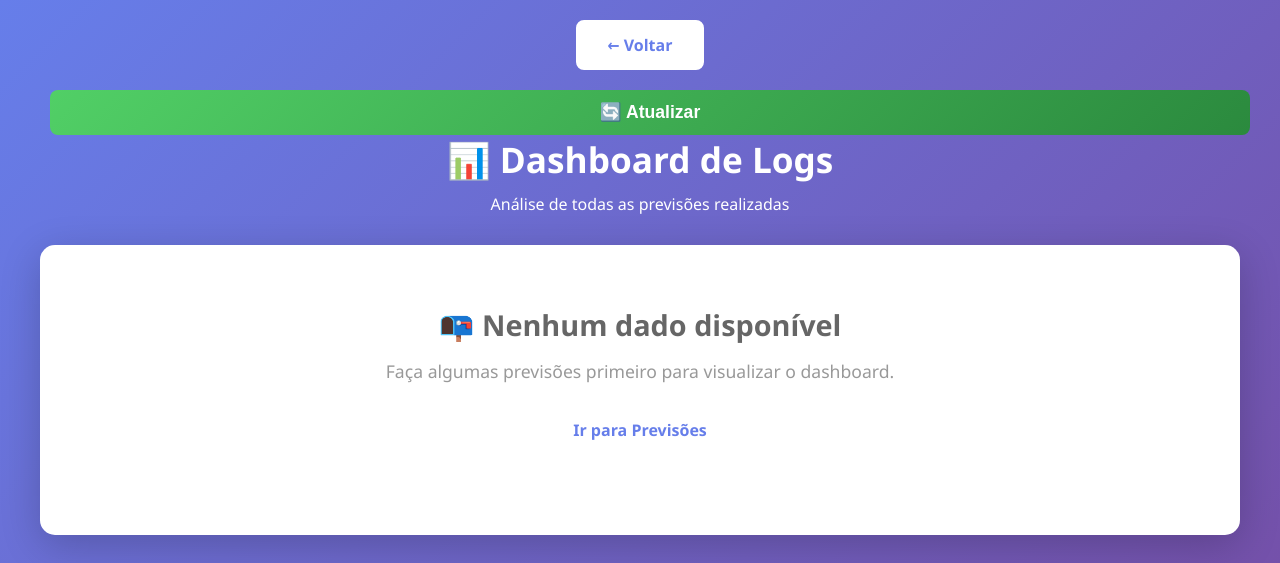
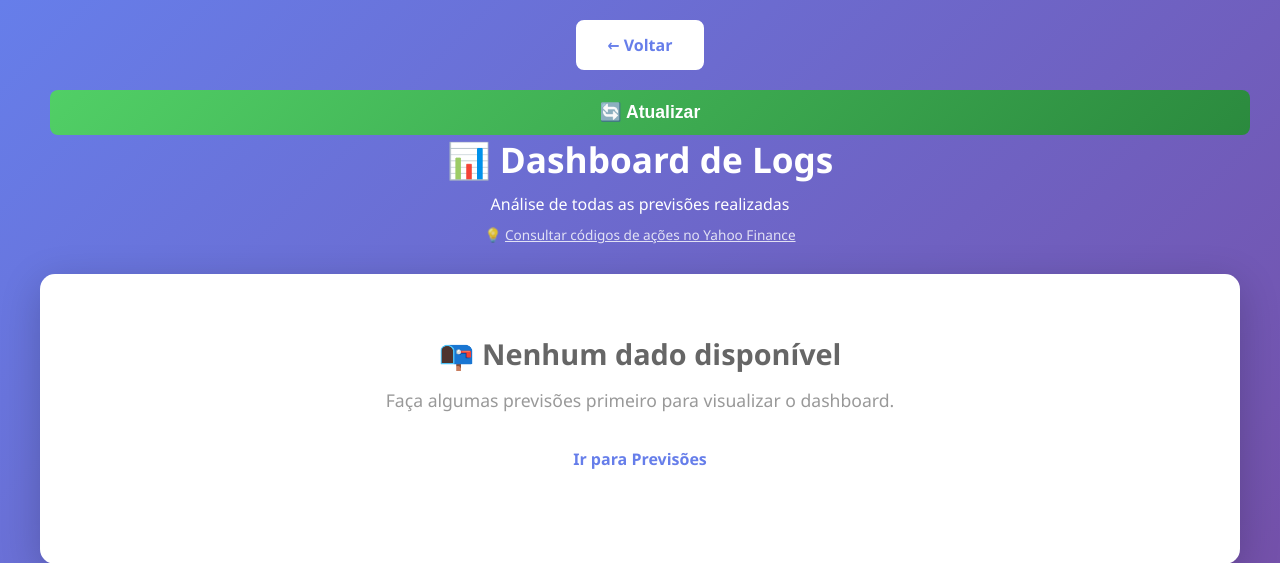
Before and after one commit to udanielsantin/stock_predictor_lstm_model, a FastAPI app: page /dashboard in a window 1280 px wide. Shown: the top 563 px of the page. Run offline with FastAPI, Linux system fonts and the light colour scheme.

Commit message:
fix: /dashboard

```diff
--- a/api/app.py
+++ b/api/app.py
@@ -90,7 +90,7 @@ def root(request: Request):
     )
 
 @app.get("/dashboard", response_class=HTMLResponse)
-def dashboard():
+def dashboard(request: Request):
     """Retorna o dashboard de logs"""
     try:
         # Get dashboard data from S3
@@ -106,8 +106,9 @@ def dashboard():
         total = data["total_predictions"]
         success_rate = round((data["successful"] / total * 100), 1) if total > 0 else 0
 
-        # Render template
+        # Contexto passado para o template
         context = {
+            "request": request,  # OBRIGATÓRIO para Jinja no FastAPI
             "total_predictions": data["total_predictions"],
             "successful": data["successful"],
             "failed": data["failed"],
@@ -119,19 +120,17 @@ def dashboard():
             "chart_r2_distribution": chart_r2_distribution
         }
 
-        with open("templates/dashboard.html", "r", encoding="utf-8") as f:
-            template_content = f.read()
-
-        # Simple template rendering (replacing {{ }} placeholders)
-        from jinja2 import Template
-        template = Template(template_content)
-        html_content = template.render(**context)
-
-        return HTMLResponse(content=html_content)
+        return templates.TemplateResponse(
+            "dashboard.html",
+            context
+        )
 
     except Exception as e:
         print(f"Error generating dashboard: {e}")
-        raise HTTPException(status_code=500, detail=f"Error generating dashboard: {str(e)}")
+        raise HTTPException(
+            status_code=500,
+            detail=f"Error generating dashboard: {str(e)}"
+        )
 
 @app.get("/health")
 def health():
--- a/api/templates/dashboard.html
+++ b/api/templates/dashboard.html
@@ -15,6 +15,17 @@
         .dashboard-header h1 {
             font-size: 2.2em;
             margin-bottom: 10px;
+        }
+
+        .yahoo-link {
+            font-size: 0.85em;
+            margin-top: 10px;
+            opacity: 0.8;
+        }
+
+        .yahoo-link a {
+            color: white;
+            text-decoration: underline;
         }
 
         .stats-grid {
@@ -155,6 +166,9 @@
             <button onclick="location.reload()" class="refresh-button">🔄 Atualizar</button>
             <h1>📊 Dashboard de Logs</h1>
             <p>Análise de todas as previsões realizadas</p>
+            <p class="yahoo-link">
+                💡 <a href="https://finance.yahoo.com/lookup" target="_blank">Consultar códigos de ações no Yahoo Finance</a>
+            </p>
         </div>
 
         {% if total_predictions > 0 %}
--- a/api/templates/index.html
+++ b/api/templates/index.html
@@ -11,6 +11,9 @@
         <div class="header">
             <h1>📈 Stock Price Predictor</h1>
             <p>Utilize inteligência artificial para prever preços de ações</p>
+            <p style="font-size: 0.85em; margin-top: 10px; opacity: 0.8;">
+                💡 <a href="https://finance.yahoo.com/lookup" target="_blank" style="color: white; text-decoration: underline;">Consultar códigos de ações no Yahoo Finance</a>
+            </p>
             <div style="margin-top: 20px;">
                 <a href="/dashboard" style="display: inline-block; padding: 12px 30px; background: white; color: #667eea; border: 2px solid white; border-radius: 8px; text-decoration: none; font-weight: 600; transition: all 0.3s;">
                     📊 Ver Dashboard de Logs
```
